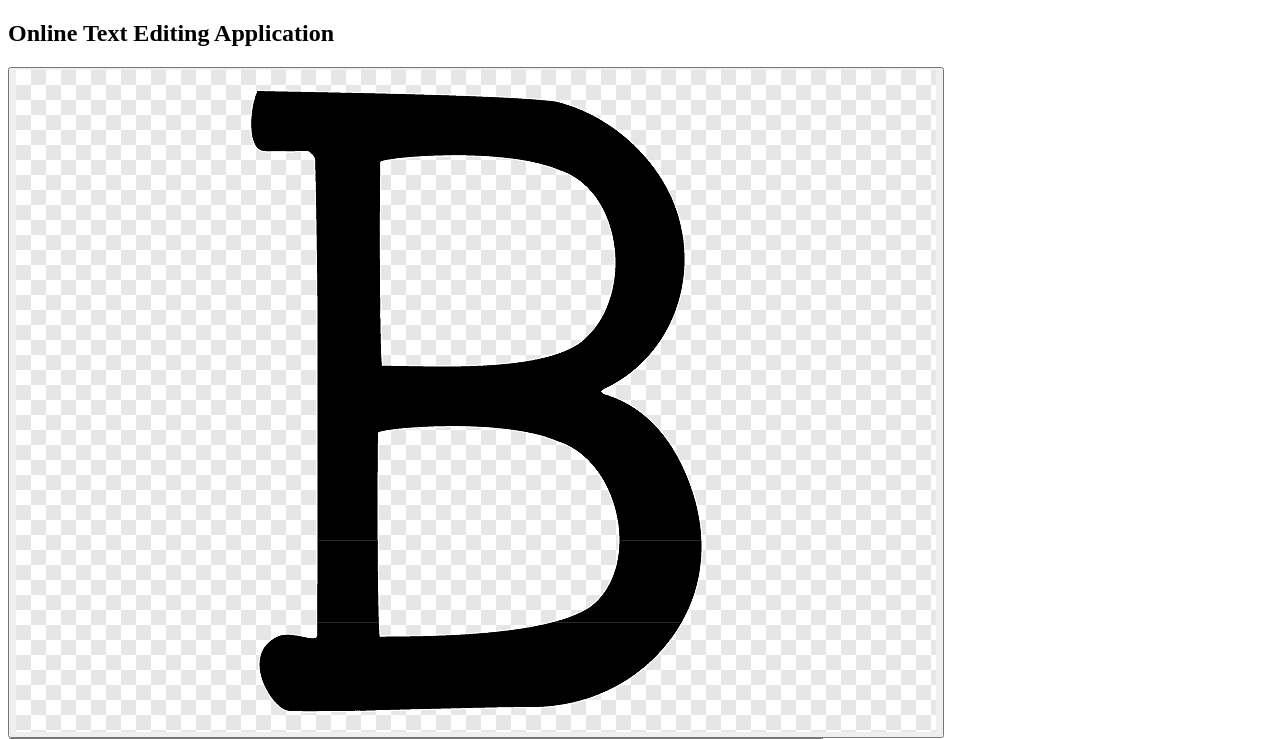
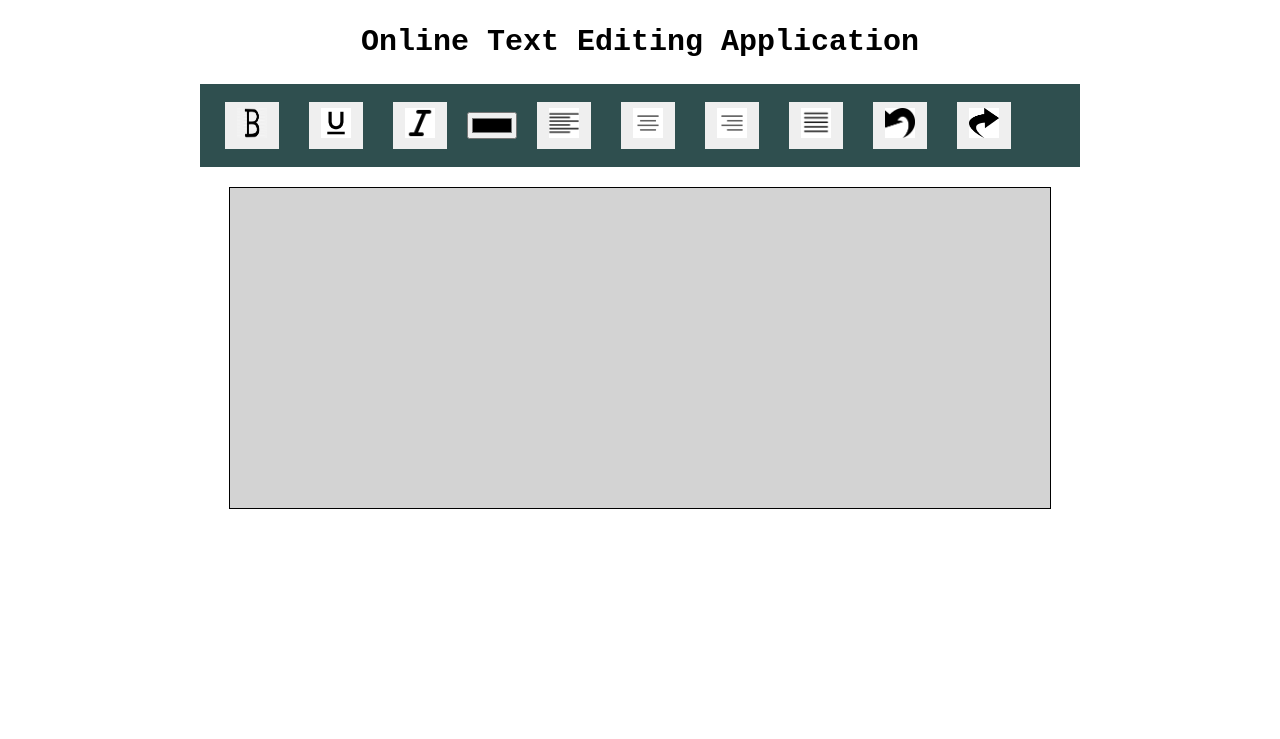
Before and after one commit to Piyu926/Online_Text_Editor_Applicaton, a plain HTML site: page index.html in a window 1280 px wide. Shown: the top 739 px of the page. Drawn offline with Linux system fonts and the light colour scheme.

Commit message:
Created CSS codes

```diff
--- a/index.html
+++ b/index.html
@@ -4,6 +4,59 @@
         <meta charset="UTF-8"/>
         <meta name = "viewport" content="width=device-width,initial-scale=1.0"/>
         <title>Text Editor</title>
+
+        <style>
+            /*These are my css codes*/
+            body{
+                font-family: Arial, Helvetica, sans-serif;
+                margin: 20px;
+            }
+            h2{
+                text-align: center;
+                font-size: 30px;
+                font-family:'Courier New', Courier, monospace;
+
+            }
+            .toolbar{
+                display: flex;
+                text-align: center;
+                background-color: darkslategrey;
+                padding: 8px 15px;
+                align-items: center;
+                gap: 10px;
+                max-width: 850px;
+                margin:0 auto 20px;
+            }
+            .toolbar button{
+
+                border:none;
+                color: white;
+                margin: 10px;
+                padding: 6px 12px;
+                font-size: 20px;
+                cursor: pointer;
+            }
+
+            .toolbar img{
+                background-color:white;
+                width:30px;
+                height:30px;
+
+
+            }
+
+
+            #editor{
+                background-color: lightgrey;
+                border: 1px solid black;
+                min-height: 300px;
+                padding: 10px;
+                max-width: 800px;
+                margin: auto;
+                font-size: 16px;
+                text-align: left;
+            }
+        </style>
 
     </head>
     <body>
```
